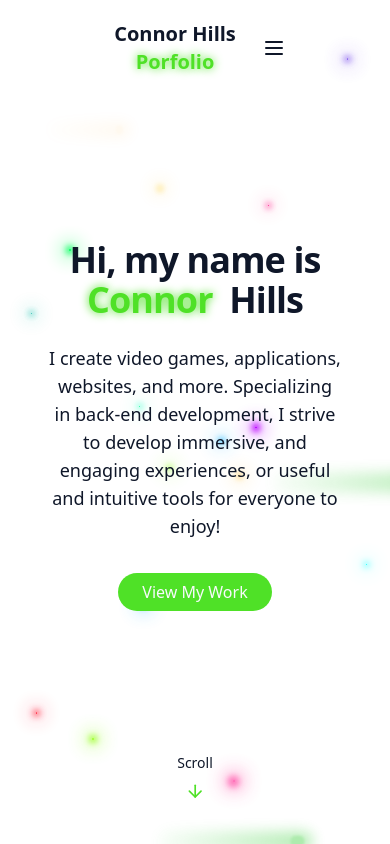
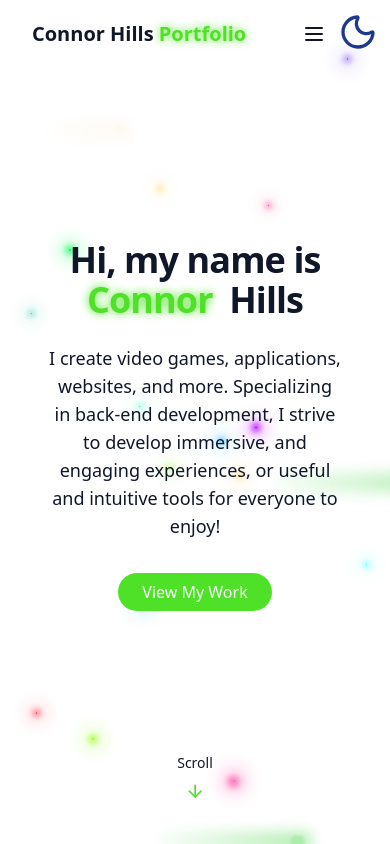
Before and after one commit to connorhills/react-tailwind-portfolio, a React (Vite) app: page / in a window 390 px wide. Shown: the top 844 px of the page. Built offline with nearby package versions, Linux system fonts and the light colour scheme.

Commit message:
Fixed mobile UI
Light/Dark mode toggle is now visible on mobile

```diff
--- a/src/components/NavBar.jsx
+++ b/src/components/NavBar.jsx
@@ -1,6 +1,7 @@
 import { cn } from "@/lib/utils";
 import { useState, useEffect } from "react";
 import { Menu, X } from "lucide-react";
+import { ThemeToggle } from "./ThemeToggle";
 
 const navItems = [
   { name: "Home", href: "#home" },
@@ -16,7 +17,7 @@ export const NavBar = () => {
 
   useEffect(() => {
     const handleScroll = () => {
-      setIsScrolled(window.scrollY > 10);
+      setIsScrolled(window.screenY > 10);
     };
 
     window.addEventListener("scroll", handleScroll);
@@ -29,14 +30,14 @@ export const NavBar = () => {
         isScrolled ? "py-3 bg-background/80 backdrop-blur-md shadow-xs" : "py-5"
       )}
     >
-      <div className="w-full flex items-center justify-between px-24">
+      <div className="container flex items-center justify-between">
         <a
           className="text-xl font-bold text-primary flex items-center"
           href="#home"
         >
           <span className="relative z-10">
             <span className="text-foreground"> Connor Hills </span>{" "}
-            <span className="text-glow">Porfolio</span>
+            <span className="text-glow"> Portfolio</span>
           </span>
         </a>
 
@@ -57,10 +58,10 @@ export const NavBar = () => {
 
         <button
           onClick={() => setIsMenuOpen((prev) => !prev)}
-          className="md:hidden p-2 text-foreground z-50"
+          className="md:hidden px-8 text-foreground z-50"
           aria-label={isMenuOpen ? "Close Menu" : "Open Menu"}
         >
-          {isMenuOpen ? <X size={24} /> : <Menu size={24} />}{" "}
+          {isMenuOpen ? <X size={24} /> : <Menu size={24} />}
         </button>
 
         <div
@@ -83,6 +84,9 @@ export const NavBar = () => {
                 {item.name}
               </a>
             ))}
+            <div className="mt-4">
+              <ThemeToggle isMenuOpen={isMenuOpen} />
+            </div>
           </div>
         </div>
       </div>
--- a/src/components/ThemeToggle.jsx
+++ b/src/components/ThemeToggle.jsx
@@ -3,12 +3,12 @@ import { Moon } from "lucide-react";
 import { useState, useEffect } from "react";
 import { cn } from "@/lib/utils";
 
-export const ThemeToggle = () => {
+export const ThemeToggle = ({ isMenuOpen = false }) => {
   const [isDarkMode, setIsDarkMode] = useState(false);
 
   useEffect(() => {
-        const storeThemed = localStorage.getItem("theme")
-        if(storeThemed === "dark") {
+    const storeThemed = localStorage.getItem("theme");
+    if (storeThemed === "dark") {
       setIsDarkMode(true);
       document.documentElement.classList.add("dark");
     } else {
@@ -33,8 +33,9 @@ export const ThemeToggle = () => {
     <button
       onClick={toggleTheme}
       className={cn(
-            "fixed max-sm:hidden top-1 right-1 z-50 p-2 rounded-full transition-colors duration-300",
-            "focus:outline-hidden"
+        "fixed top-1 right-1 z-50 p-2 rounded-full transition-colors duration-300",
+        "focus:outline-hidden",
+        isMenuOpen && "hidden"
       )}
     >
       {isDarkMode ? (
```
Lines whose indentation alone changed are shown as unchanged.
